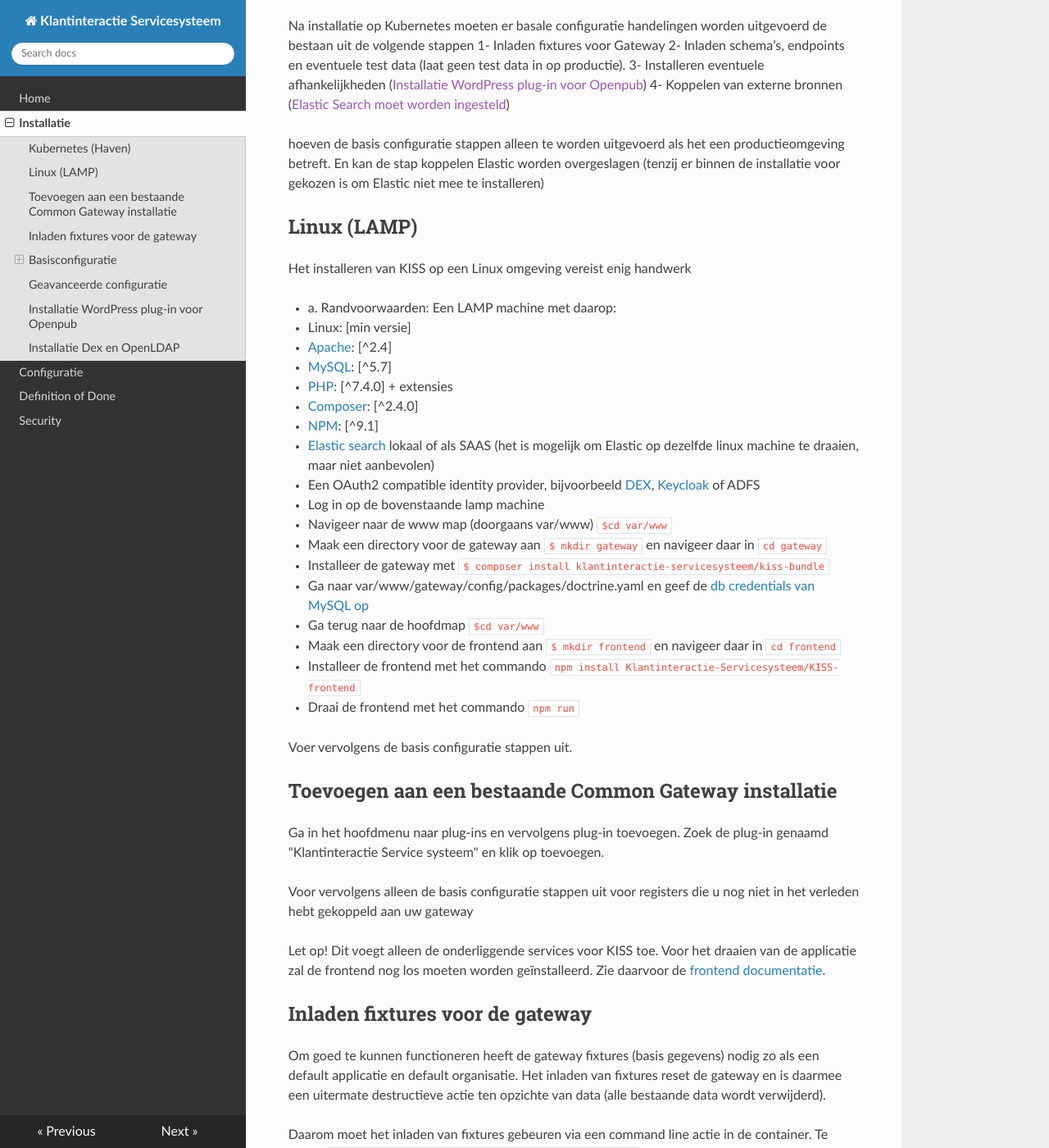
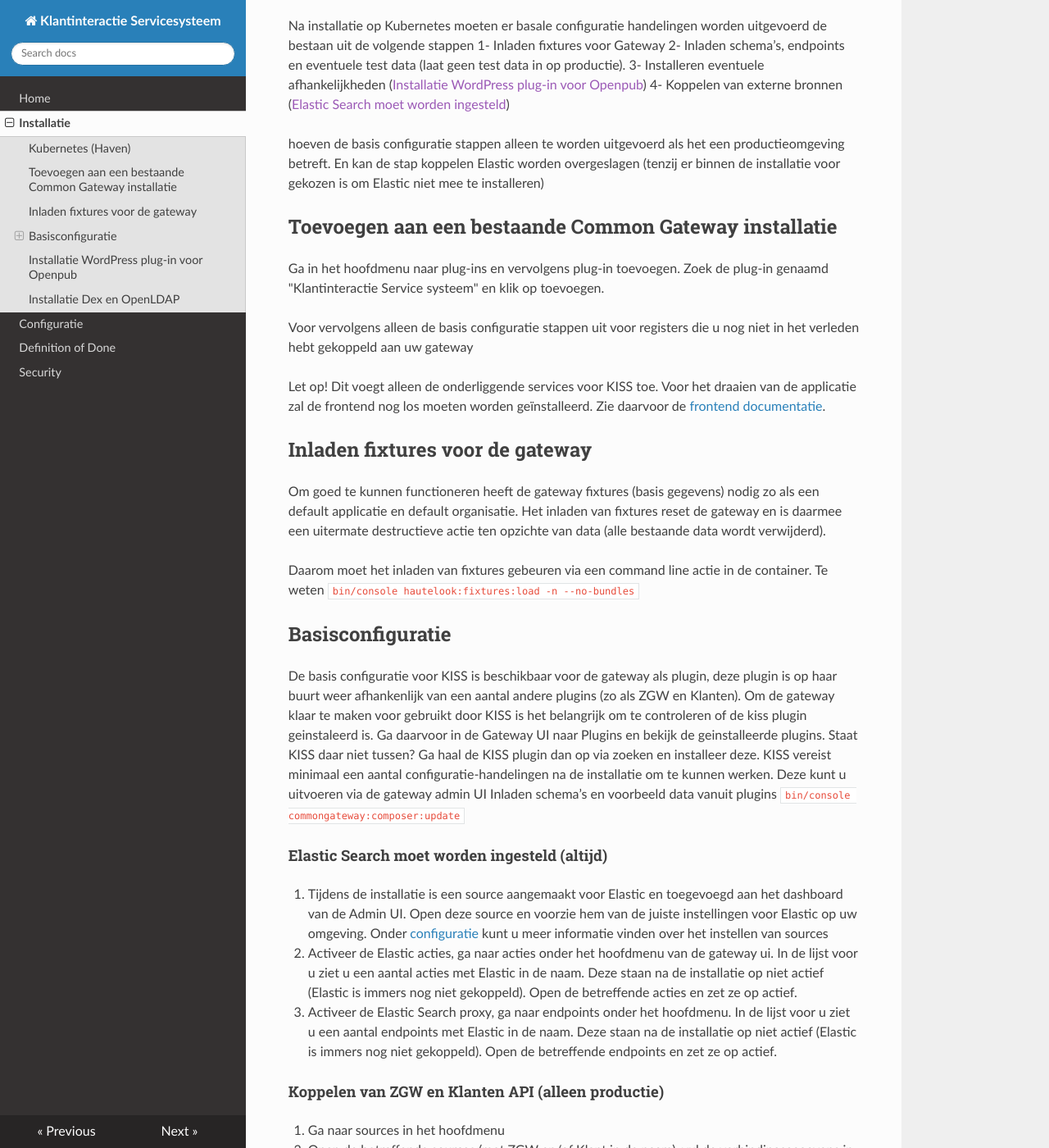
Before and after one commit to Klantinteractie-Servicesysteem/.github, an MkDocs documentation site: the page built from docs/INSTALLATION.md, in a window 1280 px wide and 1400 px high, scrolled down 845 px. Shown: the whole window at 82% size. Built offline with MkDocs 1.6.1, drawn with Linux system fonts in a browser that asks for light colours; nearby versions of some CDN libraries; some of the changed text lies outside the part shown.

Commit message:
Opschonen installation.md
Met Hanneke doorgelopen

```diff
--- a/docs/INSTALLATION.md
+++ b/docs/INSTALLATION.md
@@ -30,31 +30,6 @@
 
 hoeven de basis configuratie stappen alleen te worden uitgevoerd als het een productieomgeving betreft. En kan de stap koppelen Elastic worden overgeslagen (tenzij er binnen de installatie voor gekozen is om Elastic niet mee te installeren)
 
-## Linux (LAMP)
-
-Het installeren van KISS op een Linux omgeving vereist enig handwerk
-
-- a. Randvoorwaarden: Een LAMP machine met daarop:
-  - Linux: [min versie]
-  - [Apache](https://ubuntu.com/tutorials/install-and-configure-apache#1-overview): [^2.4]
-  - [MySQL](https://www.digitalocean.com/community/tutorials/how-to-install-mysql-on-ubuntu-20-04): [^5.7]
-  - [PHP](https://www.php.net/manual/en/install.unix.debian.php): [^7.4.0] + extensies
-  - [Composer](https://getcomposer.org/download/): [^2.4.0]
-  - [NPM](https://www.npmjs.com/package/npm): [^9.1]
-- [Elastic search](https://www.elastic.co/) lokaal of als SAAS  (het is mogelijk om Elastic op dezelfde linux machine te draaien, maar niet aanbevolen)
-- Een OAuth2 compatible identity provider, bijvoorbeeld [DEX](https://dexidp.io/), [Keycloak](https://www.keycloak.org/) of ADFS
-
-1. Log in op de bovenstaande lamp machine
-2. Navigeer naar de www map (doorgaans var/www) `$cd var/www`
-3. Maak een directory voor de gateway aan `$ mkdir gateway` en navigeer daar in `cd gateway`
-4. Installeer de gateway met `$ composer install klantinteractie-servicesysteem/kiss-bundle`
-5. Ga naar var/www/gateway/config/packages/doctrine.yaml en geef de [db credentials van MySQL op](https://www.doctrine-project.org/projects/doctrine-dbal/en/latest/reference/configuration.html)
-6. Ga terug naar de hoofdmap `$cd var/www`
-7. Maak een directory voor de frontend aan `$ mkdir frontend` en navigeer daar in `cd frontend`
-8. Installeer de frontend met het commando `npm install Klantinteractie-Servicesysteem/KISS-frontend`
-8. Draai de frontend met het commando `npm run`
-
-Voer vervolgens de basis configuratie stappen uit.
 
 ## Toevoegen aan een bestaande Common Gateway installatie
 
@@ -90,11 +65,6 @@
 3. Ga naar acties in het hoofdmenu
 4. Open en activeer de acties met BRP, BAG, KVK, HR in de naam
 
-## Geavanceerde configuratie
-
-Het is ook mogelijk om KISS te koppelen aan zaaksystemen aan de hand van ZDS, STUFF, VrijBRP-STUFF, SIM XML of XLLNCE API. Hiervoor zijn diverse opensource plug-ins beschikbaar. Kijk in uw admin UI-dashboard onder plug-ins voor meer informatie en de mogelijkheden van deze plug-ins.
-
-Ook kunt u zelf (handmatig) bronnen koppelen aan de hand van JSON, XML en SOAP API's. Meet informatie daarover vind u bij configuratie onder bronnen.
 
 ## Installatie WordPress plug-in voor Openpub
 
@@ -106,4 +76,4 @@
 2. Volg vervolgens de [Openpub plug-in installatie stappen](https://github.com/Klantinteractie-Servicesysteem/Openpub#readme)
 
 ##  Installatie Dex en OpenLDAP
-De gateway en frontend maken voor gebruikers authenticatie gebruik van OAuth2, dat betekend dat als er nog geen OAuth2 provider op de omgeving aanwezig is (bijvoorbeeld ADFS, DEX of KeyCloack) deze moet worden geinstaleerd.
+Deze informatie is nog niet volledig.
```
